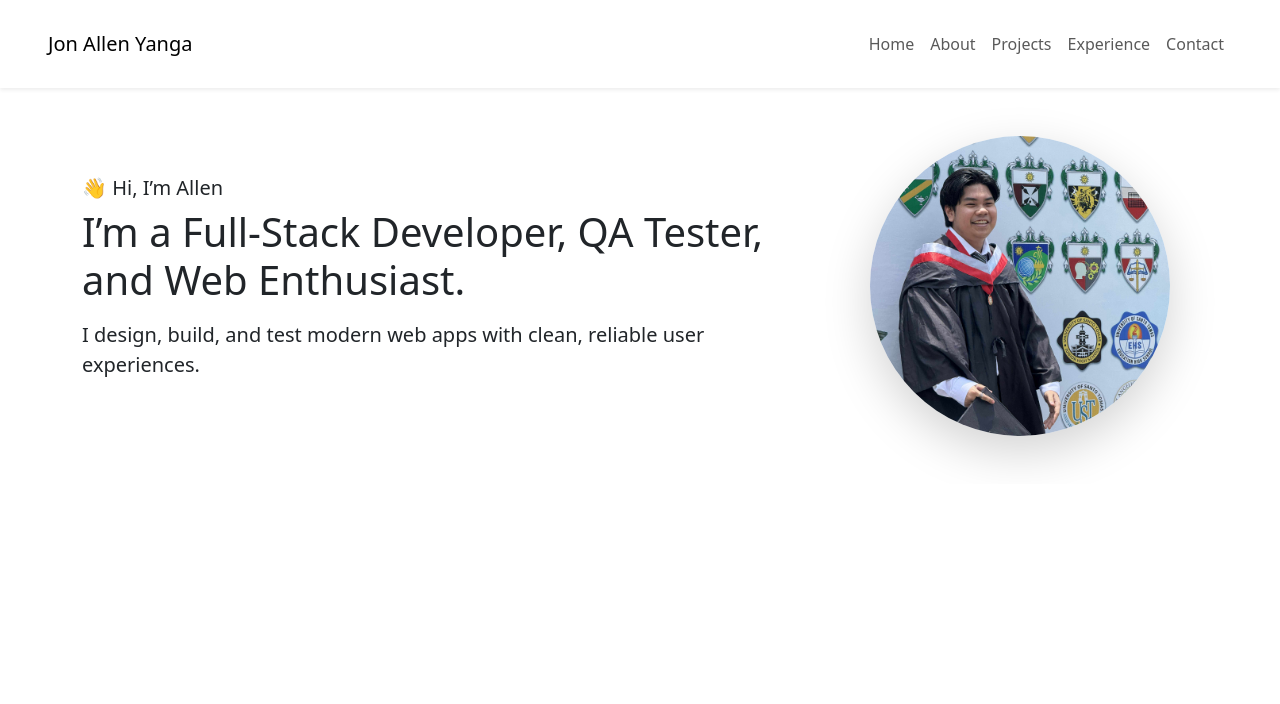
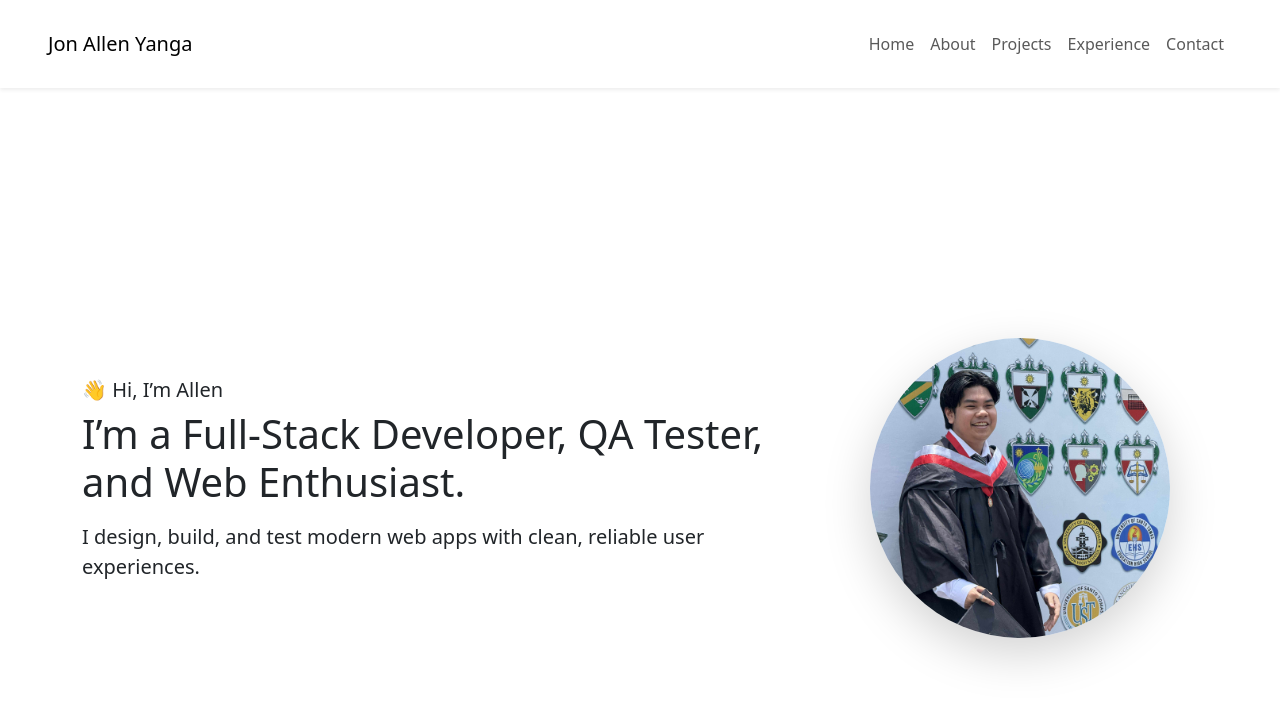
Before and after one commit to ja-yanga/portfolio, a Next.js app: page / in a window 1280 px wide. Shown: the top 704 px of the page. Built offline with nearby package versions, Linux system fonts and the light colour scheme.

Commit message:
full screen home section

```diff
--- a/components/HomeSection.jsx
+++ b/components/HomeSection.jsx
@@ -3,9 +3,13 @@ import Image from "next/image";
 
 export default function HomeSection() {
   return (
-    <section id="home" className="py-5 bg-white">
+    <section
+      id="home"
+      className="d-flex align-items-center min-vh-100 bg-white"
+    >
       <div className="container">
-        <div className="row align-items-center">
+        <div className="row align-items-center justify-content-center">
+          {/* Profile image */}
           <div className="col-md-4 text-md-center order-1 order-md-2 mb-4 mb-md-0 text-center">
             <Image
               src="/mainphoto.jpg"
@@ -17,7 +21,8 @@ export default function HomeSection() {
             />
           </div>
 
-          <div className="col-md-8 order-2 order-md-1">
+          {/* Intro text */}
+          <div className="col-md-8 order-2 order-md-1 text-center text-md-start">
             <h5 className="mb-2">👋 Hi, I’m Allen</h5>
             <h1 className="mb-3">
               I’m a Full-Stack Developer, QA Tester, and Web Enthusiast.
```
